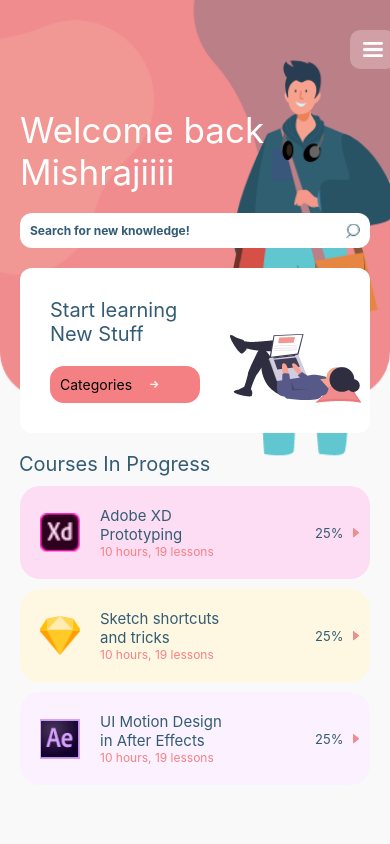
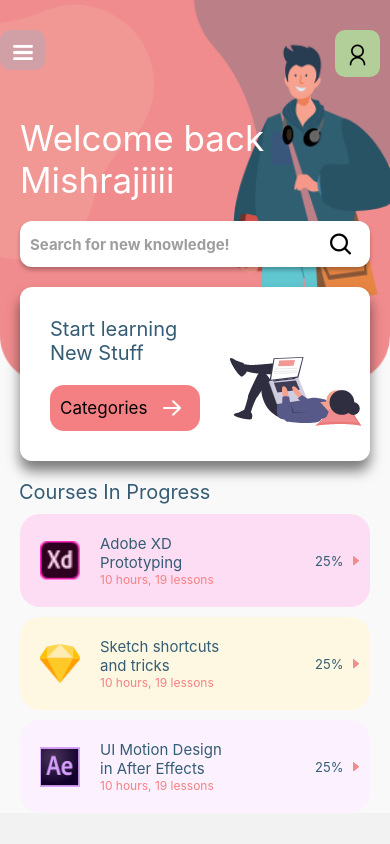
Before and after one commit to maxxxmishra/E-App, a React Native app: screen /Home in a window 390 px wide. Built offline with nearby package versions, Linux system fonts and the light colour scheme.

Commit message:
Styling in the Home page (Home.js). Provided option of Login in the top right (using user icon). Also shadow and styles were implemented in this pull request. Please consider this.

```diff
--- a/Components/Home.js
+++ b/Components/Home.js
@@ -1,7 +1,8 @@
-import { StyleSheet, Text, View, ImageBackground, Image, TouchableOpacity, Button } from 'react-native'
-import { ScrollView, TextInput } from 'react-native-gesture-handler'
-import React from 'react'
-import CourseList from "./CourseList"
+import { StyleSheet, Text, View, ImageBackground, Image, TouchableOpacity, Button, SafeAreaView } from 'react-native';
+import { ScrollView, TextInput } from 'react-native-gesture-handler';
+import React from 'react';
+import CourseList from "./CourseList";
+import { AntDesign, Octicons } from '@expo/vector-icons';
 
 
 const Home = ({ navigation }) => {
@@ -9,30 +10,48 @@ const Home = ({ navigation }) => {
     navigation.navigate("Course")
   }
   return (
+    <SafeAreaView>
       <ImageBackground
         source={require('../assets/images/Home.png')}
         style={{ width: "100%", height: "100%" }}
       >
-      <ScrollView>
+        <View style={{
+          flexDirection: 'row',
+        }}>
+          <View style={{
+            paddingHorizontal: 10,
+            paddingVertical: 15,
+            borderRadius: 10,
+            marginTop: 30,
+            backgroundColor: "#d1a0a7",
+            width: 45,
+            height: 40,
+            marginLeft: 0,
+            alignItems: "center",
+          }}>
+            <Image
+              onPress={onPress}
+              source={require('../assets/images/hum.png')}
+              style={{ height: 15, width: 20 }}
+            />
+          </View>
           <View style={{
             paddingHorizontal: 10,
             paddingVertical: 12,
             borderRadius: 10,
             marginTop: 30,
-          backgroundColor: "#d1a0a7",
+            backgroundColor: "#b3cf99",
             width: 45,
-          marginLeft: 350,
-          alignItems: "center"
+            height: 47,
+            marginLeft: 290,
+            alignItems: "center",
           }}>
-
-          <Image
-            onPress={onPress}
-            source={require('../assets/images/hum.png')}
-            style={{ height: 15, width: 20  }}
-          />
-
+            <AntDesign name="user" size={24} color="black" />
+          </View>
 
         </View>
+        <ScrollView>
+
           <Text style={{
             paddingHorizontal: 20,
             fontSize: 35,
@@ -50,22 +69,31 @@ const Home = ({ navigation }) => {
             borderRadius: 12,
             padding: 10,
             marginHorizontal: 20,
-          marginTop: 20
+            marginTop: 20,
+
+            shadowColor: "#000",
+            shadowOffset: {
+              width: 0,
+              height: 3,
+            },
+            shadowOpacity: 0.27,
+            shadowRadius: 4.65,
+
+            elevation: 6,
           }}>
 
             <TextInput
               placeholder="Search for new knowledge!"
-            placeholderTextColor="#345c74"
+              placeholderTextColor="#9e9e9e"
               style={{
-              fontWeight: "Bold",
-              fontSize: 12,
+                fontWeight: 'bold',
+                fontSize: 15,
                 width: 320,
-
+                color: 'black',
               }}
             />
-          <Image
-            source={require('../assets/images/sear.png')}
-            style={{ height: 14, width: 14 }}
+            <Octicons name="search" size={24} color="black"
+              style={{ marginLeft: -20 }}
             />
           </View>
 
@@ -77,7 +105,17 @@ const Home = ({ navigation }) => {
             paddingVertical: 30,
             paddingLeft: 30,
             flexDirection: "row",
-          alignItems: "center"
+            alignItems: "center",
+
+            shadowColor: "#000",
+            shadowOffset: {
+              width: 0,
+              height: 10,
+            },
+            shadowOpacity: 0.51,
+            shadowRadius: 13.16,
+
+            elevation: 20,
           }}>
             <View style={{ width: 260 }}>
               <Text style={{
@@ -98,12 +136,11 @@ const Home = ({ navigation }) => {
                   paddingHorizontal: 10,
                   paddingVertical: 10,
                 }}>
-              <Text style={{ width: 90 }}>
+                <Text style={{ width: 90, fontWeight: '400', fontSize: 17 }}>
                   Categories
                 </Text>
-              <Image
-                source={require('../assets/images/a3.png')}
-              // style={{ marginLeft: 20, width: 8, height: 8 }}
+                <AntDesign name="arrowright" size={24} color="white"
+                  style={{ marginLeft: 10 }}
                 />
 
 
@@ -130,36 +167,31 @@ const Home = ({ navigation }) => {
 
           <TouchableOpacity>
             <CourseList
-          onPress={()=>{navigation.navigate("Course")}}
+              onPress={() => { navigation.navigate("Course") }}
               img={require('../assets/images/xd.png')}
               title="Adobe XD Prototyping"
               bg="#fdddf3"
             />
 
-
             <CourseList
-        onPress={()=>{navigation.navigate("Course")}}
+              onPress={() => { navigation.navigate("Course") }}
               img={require('../assets/images/sketch.png')}
               title="Sketch shortcuts and tricks"
               bg="#fef8e3"
             />
             <CourseList
-        onPress={()=>{navigation.navigate("Course")}}
+              onPress={() => { navigation.navigate("Course") }}
               img={require('../assets/images/ae.png')}
               title="UI Motion Design in After Effects"
               bg="#fcf2ff"
             />
           </TouchableOpacity>
-
-
-
-
         </ScrollView>
-
       </ImageBackground>
+    </SafeAreaView>
   )
 }
 
-export default Home
+const styles = StyleSheet.create({})
 
-const styles = StyleSheet.create({})
+export default Home;
```
Also changed, not shown: package.json (+7 -4 lines). Lines whose indentation alone changed are shown as unchanged.
